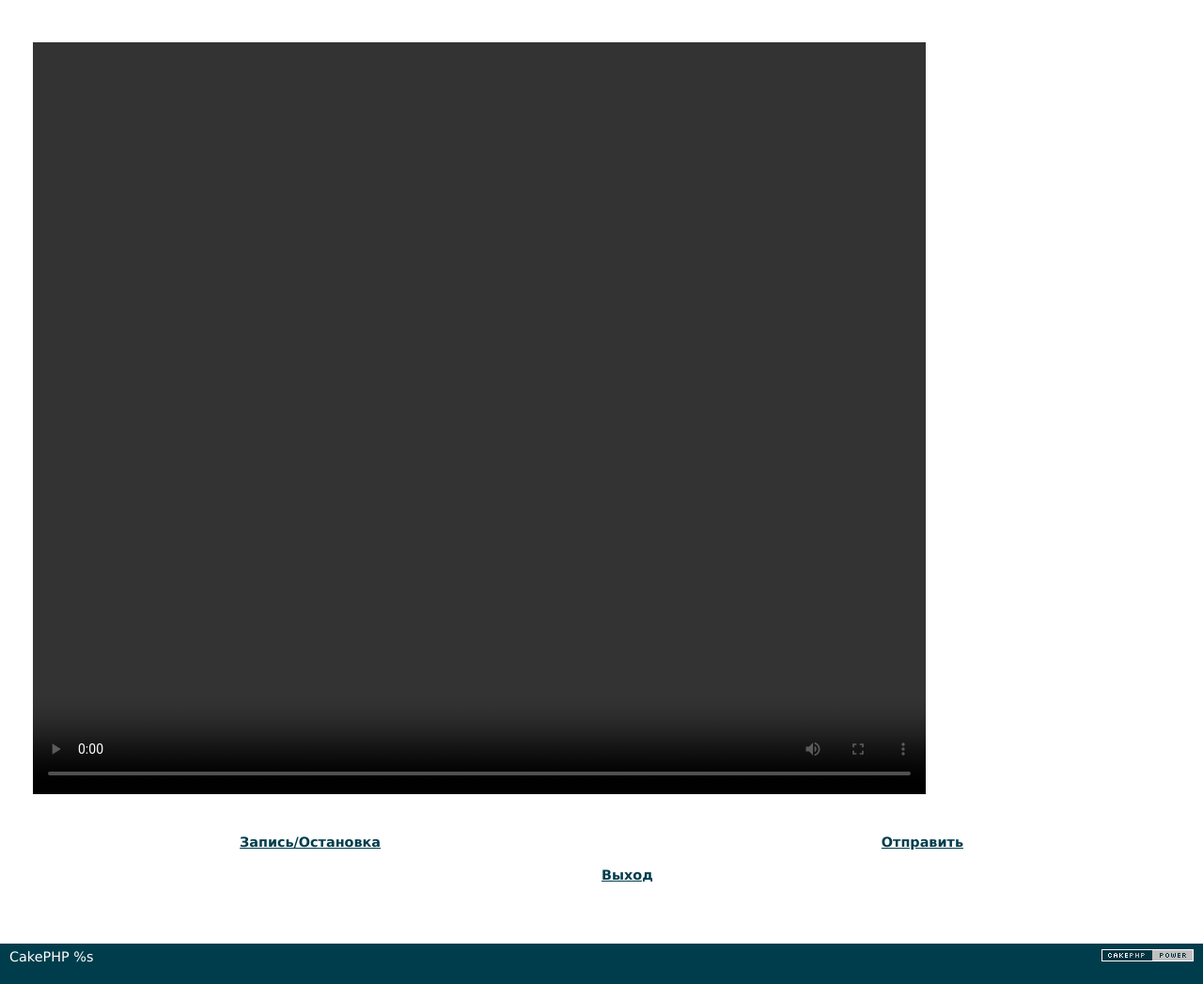
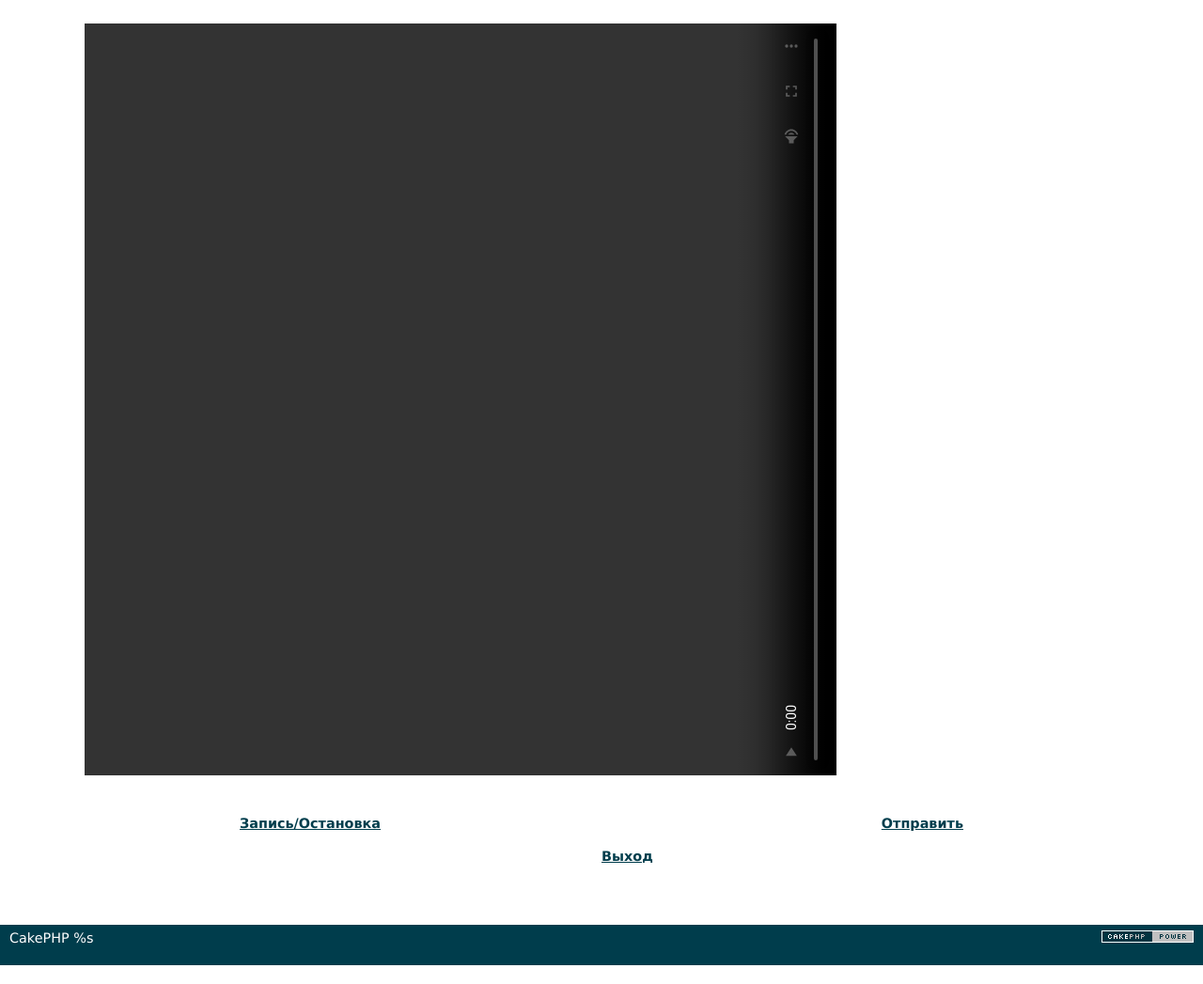
Before and after one commit to Easthy/terminal, a CakePHP app: the page made by app/View/Home/webcam.ctp in a window 1280 px wide. Shown: the part 47-1094 px from the top of the page at 94% size. Run offline with PHP 8.4 and a stand-in for CakePHP, Linux system fonts and the light colour scheme; the template is opened without the code that fills it, so the values that code supplies are empty; some libraries are stand-ins or nearby versions.

Commit message:
rotate screen

```diff
--- a/app/View/Home/webcam.ctp
+++ b/app/View/Home/webcam.ctp
@@ -2,16 +2,19 @@
 <script src="/js/adapter-latest.js"></script>
 <style>
     video {
-      background-color: #00007a;
-      width: 950px;
-      height: 800px;
-      margin: 20px 0 0 15px;
-    }
+    background-color: #00007a;
+    width: 800px;
+    height: 800px;
+    /* Rotating */
+    position: relative;
+    transform: rotate(-90deg);
+    left: 70px;
+}
 </style>
 
 <div id="media-box" style="position: relative;">
-    <div id="info-box" style="margin-top: 15px;font-size: 25px;color: yellow; font-weight: 700;"></div>
-    <h2 id="recording-state" style="position: absolute; top:150px; left:50px; margin-top: 10px; margin-left: 10px; display: block; border: 0;line-height:1.5;z-index:1;"></h2>
+    <div id="info-box" style="margin-top: 15px; margin-bottom:15px; font-size: 25px;color: yellow; font-weight: 700;"></div>
+    <h2 id="recording-state" style="position: absolute; top:80px; left:100px; margin-top: 10px; margin-left: 10px; display: block; border: 0;line-height:1.5;z-index:1;"></h2>
     <video id="your-video-id" controls="" autoplay=""></video>
 </div>
 
```
